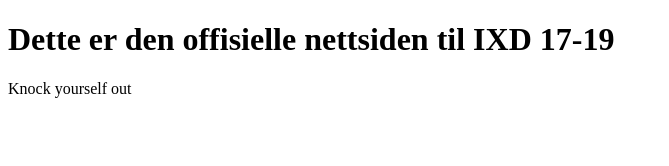
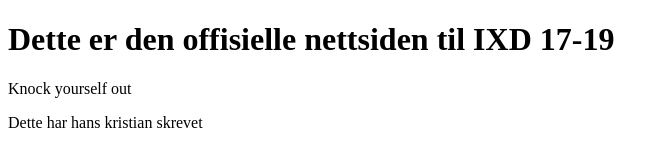
Before and after one commit to fagskolenkristiania/interaksjonsdesign, a plain HTML site: page index.html in a window 1280 px wide. Shown: the whole page, without its empty margins (0-669 px from the left). Drawn offline with Linux system fonts and the light colour scheme.

Commit message:
la inn litt tekst

```diff
--- a/index.html
+++ b/index.html
@@ -12,5 +12,6 @@
 
     <p>Knock yourself out</p>
 
+    <p>Dette har hans kristian skrevet</p>
 </body>
 </html>
```
